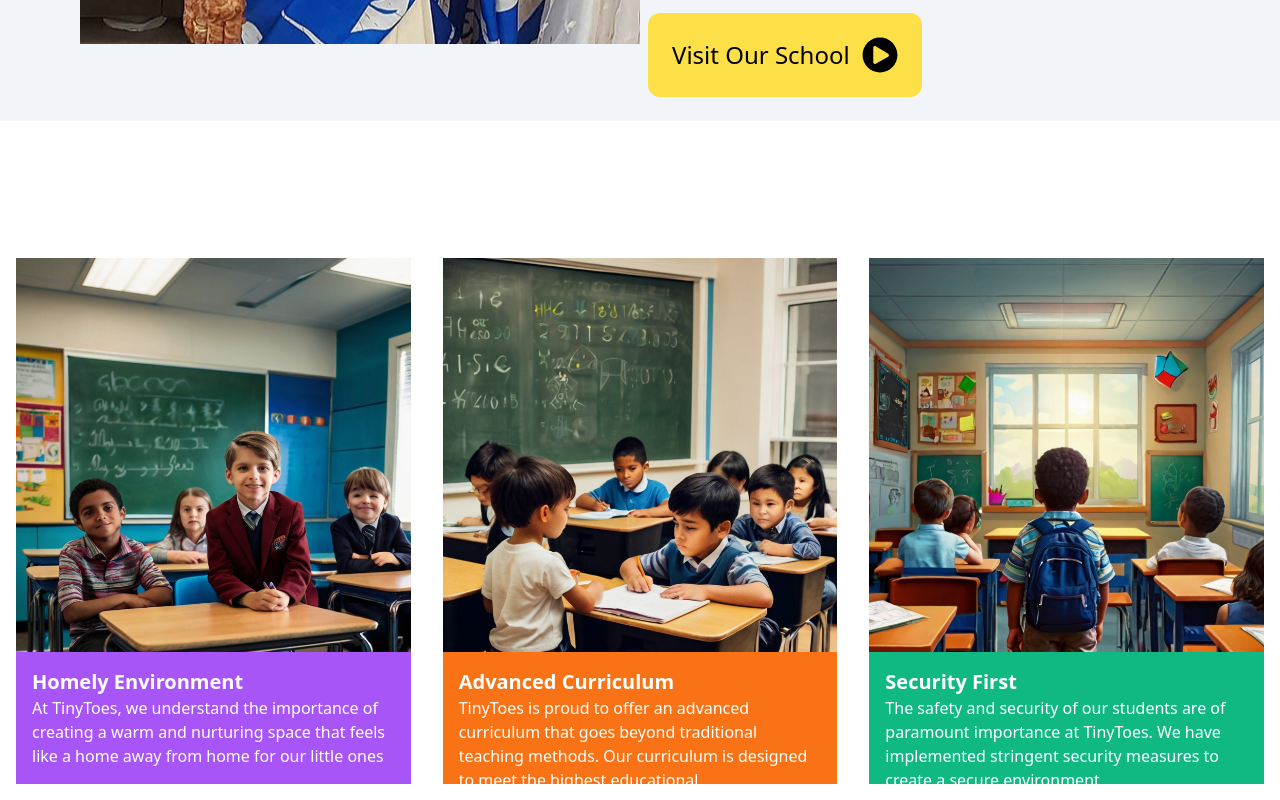
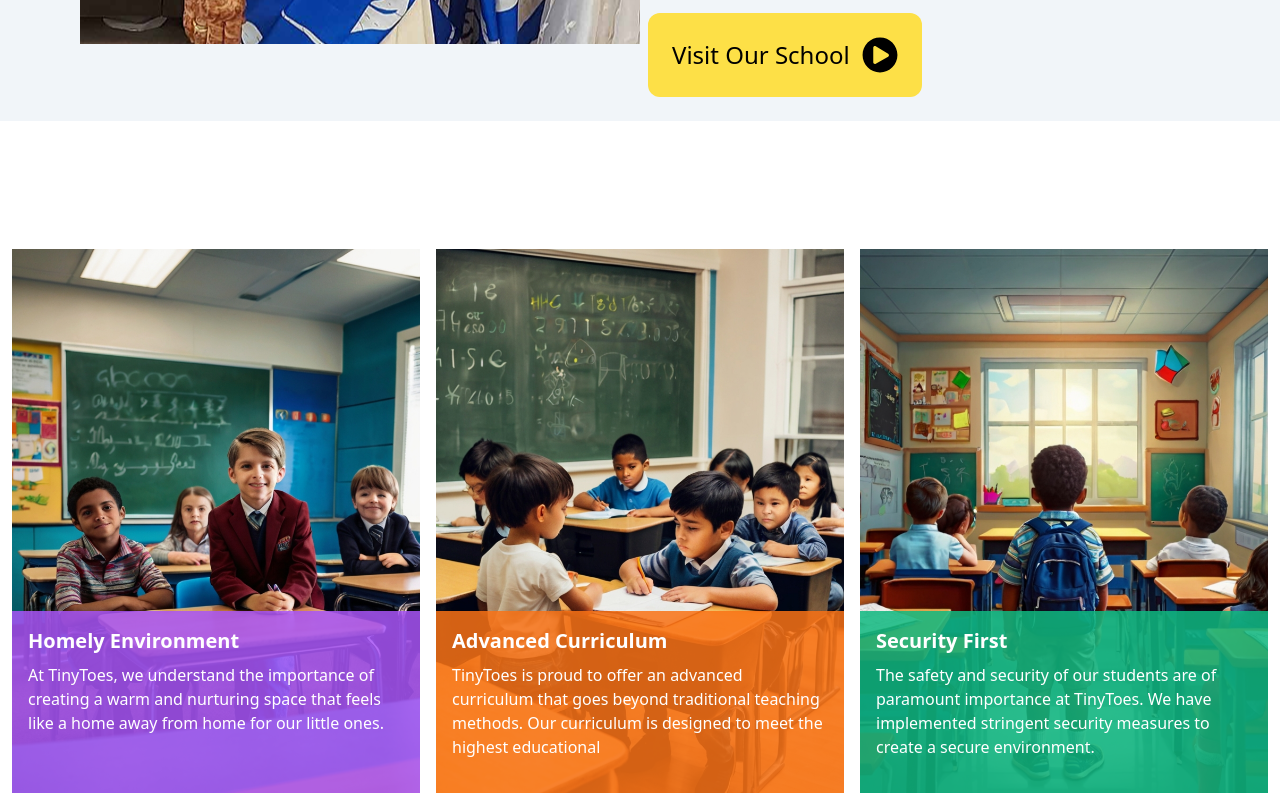
Before and after one commit to SaikrishnaLingam/Tiny-Toes-School-Website, a React (Create React App) app: page / in a window 1280 px wide. Shown: the part 1440-2240 px from the top of the page. Built offline with nearby package versions, Linux system fonts and the light colour scheme.

Commit message:
finished hover card

```diff
--- a/src/components/HoverCard/HoverCard.jsx
+++ b/src/components/HoverCard/HoverCard.jsx
@@ -10,20 +10,19 @@ const HoverCard = ({ data }) => {
 
     return (
         <div
-            className="relative  m-4 overflow-hidden cursor-pointer"
+            className="relative overflow-hidden cursor-pointer"
             onMouseEnter={handleHover}
             onMouseLeave={handleHover}
         >
             <img src={data.hoverPic} alt={data.title} className="w-full h-full object-cover" />
-            <div className={`absolute bottom-0 left-0 right-0 p-4 ${data.hoverColor} ${hovered ? 'h-3/4' : 'h-1/4'} transition-all duration-300 ease-in-out`}>
-                <h2 className="text-white text-xl font-semibold">{data.title}</h2>
-                <p className="text-white">{data.content}</p>
-
-            {hovered && (
-                <div className={`absolute bottom-0 left-0 right-0 p-4  text-white`}>
-                    <p>{data.popup}</p>
-                </div>
-            )}
+            <div className={`absolute bottom-0 left-0 right-0 p-4 ${data.hoverColor} ${hovered ? 'bg-opacity-95' : 'bg-opacity-85'} ${hovered ? 'h-full' : 'h-1/3 2xl:h-1/4'} transition-all duration-300 ease-in-out`}>
+                <h2 className="text-white text-lg md:text-xl font-semibold md:pb-2">{data.title}</h2>
+                {hovered && (
+                    <div className={`text-white transition-opacity duration-500 delay-300 text-sm md:text-md`}>
+                        <p>{data.popup}</p>
+                    </div>
+                )}
+                <p className={`text-white transition-opacity duration-300 ${hovered ? 'opacity-0' : 'opacity-100'}`}>{data.content}</p>
             </div>
         </div>
     );
--- a/src/components/HoverCard/HoverComponent.jsx
+++ b/src/components/HoverCard/HoverComponent.jsx
@@ -4,7 +4,7 @@ import HoverCard from './HoverCard';
 
 const HoverComponent = () => {
     return (
-        <div className="flex justify-center items-center h-screen">
+        <div className="flex flex-col lg:flex-row gap-4 py-2 md:py-4 justify-center items-center h-screen md:px-3">
             {hoverData.map((item, index) => (
                 <HoverCard key={index} data={item} />
             ))}
--- a/src/components/HoverCard/HoverData.js
+++ b/src/components/HoverCard/HoverData.js
@@ -6,8 +6,8 @@ export const hoverData = [
     {
         title: 'Homely Environment',
         hoverPic: hover1,
-        content: 'At TinyToes, we understand the importance of creating a warm and nurturing space that feels like a home away from home for our little ones',
-        popup: "Our classrooms are designed to be cozy and inviting, fostering a sense of comfort and belonging. Our experienced and caring staff members act as extended family, ensuring that each child receives personalized attention and care. We believe that a homely environment is crucial for a child's emotional well-being and contributes significantly to their overall development. From comfortable play areas to themed classrooms, we strive to create an atmosphere that encourages exploration, imagination, and the joy of learning. We believe that when children feel secure and loved, they are more likely to thrive academically and socially.",
+        content: 'At TinyToes, we understand the importance of creating a warm and nurturing space that feels like a home away from home for our little ones.',
+        popup: "At TinyToes, we understand the importance of creating a warm and nurturing space that feels like a home away from home for our little ones. Our classrooms are designed to be cozy and inviting, fostering a sense of comfort and belonging. Our experienced and caring staff members act as extended family, ensuring that each child receives personalized attention and care. We believe that a homely environment is crucial for a child's emotional well-being and contributes significantly to their overall development. From comfortable play areas to themed classrooms, we strive to create an atmosphere that encourages exploration, imagination, and the joy of learning. We believe that when children feel secure and loved, they are more likely to thrive academically and socially.",
         hoverColor: 'bg-purple-500'
     },
     {
@@ -20,8 +20,8 @@ export const hoverData = [
     {
         title: 'Security First',
         hoverPic: hover3,
-        content: 'The safety and security of our students are of paramount importance at TinyToes. We have implemented stringent security measures to create a secure environment',
-        popup: "The safety and security of our students are of paramount importance at TinyToes. We have implemented stringent security measures to create a secure environment for our children. From monitored entry points to CCTV surveillance, we leave no stone unturned in ensuring a safe space for every child. Our staff members undergo thorough background checks, and we maintain a strict visitor policy to control access to our premises. Emergency protocols are in place to address any unforeseen situations, and our dedicated security team is trained to handle various scenarios with utmost professionalism. At TinyToes, parents can rest assured that their child's safety is our top priority.",
+        content: 'The safety and security of our students are of paramount importance at TinyToes. We have implemented stringent security measures to create a secure environment. ',
+        popup: "The safety and security of our students are of paramount importance at TinyToes. We have implemented stringent security measures to create a secure environment. From monitored entry points to CCTV surveillance, we leave no stone unturned in ensuring a safe space for every child. Our staff members undergo thorough background checks, and we maintain a strict visitor policy to control access to our premises. Emergency protocols are in place to address any unforeseen situations, and our dedicated security team is trained to handle various scenarios with utmost professionalism. At TinyToes, parents can rest assured that their child's safety is our top priority.",
         hoverColor: 'bg-emerald-500'
     }
 ]
```
